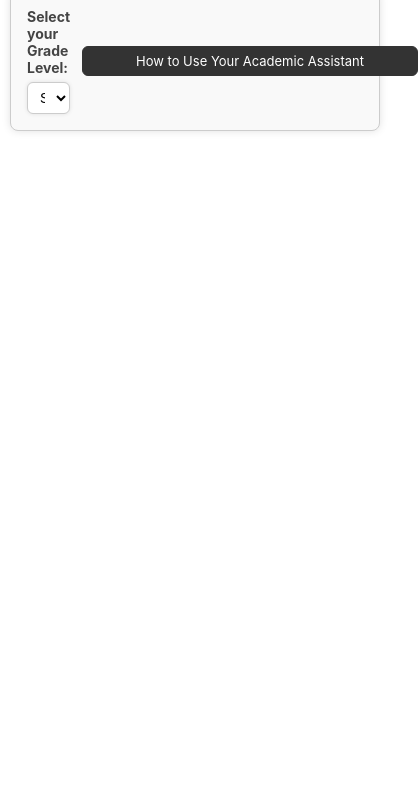
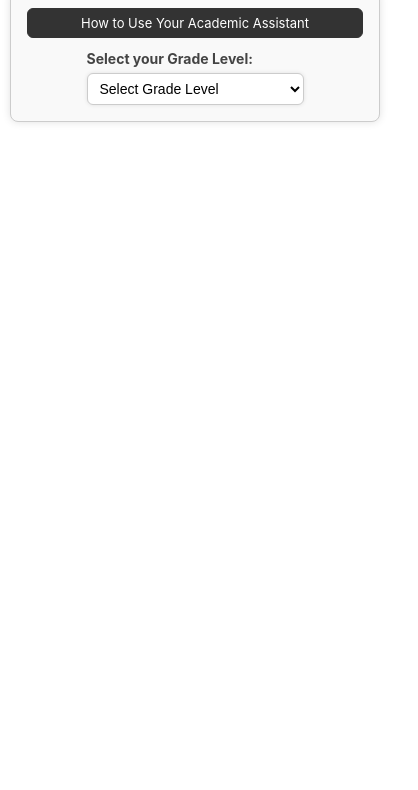
Before and after one commit to SirWonderlot/assistant-paid, a plain HTML site: page index.html in a window 390 px wide. Shown: the part 52-842 px from the top of the page, 418 px wide, since content can reach past the window. Drawn offline with Linux system fonts and the light colour scheme.

Commit message:
Update index.html

```diff
--- a/index.html
+++ b/index.html
@@ -780,7 +780,12 @@
     width: 100% !important;
   }
 
+  #grade-level-section {
+    flex-direction: column;
+    align-items: stretch;
+  }
   #help-button {
+    order: -1;
     width: 100%;
   }
 }
```
